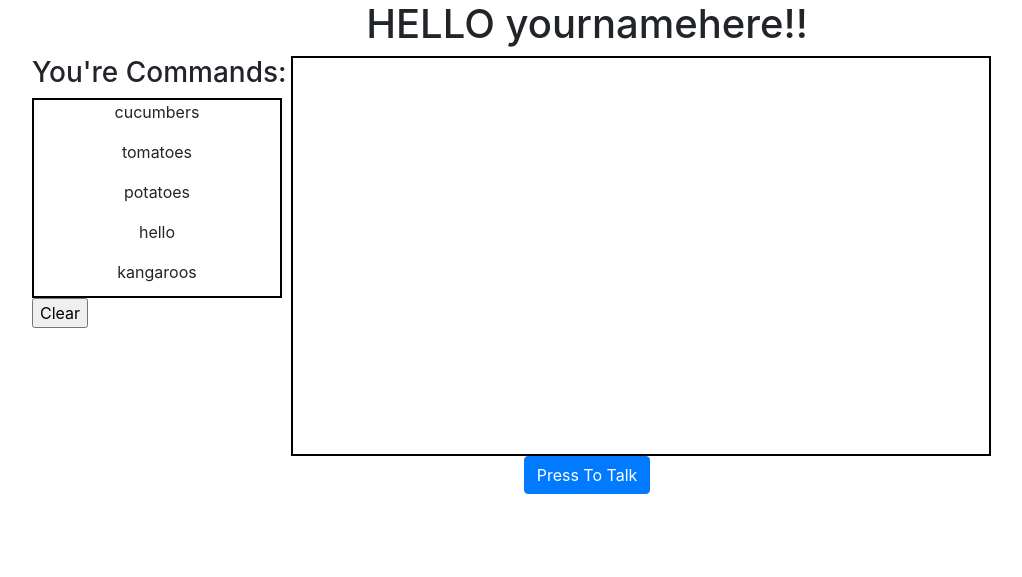
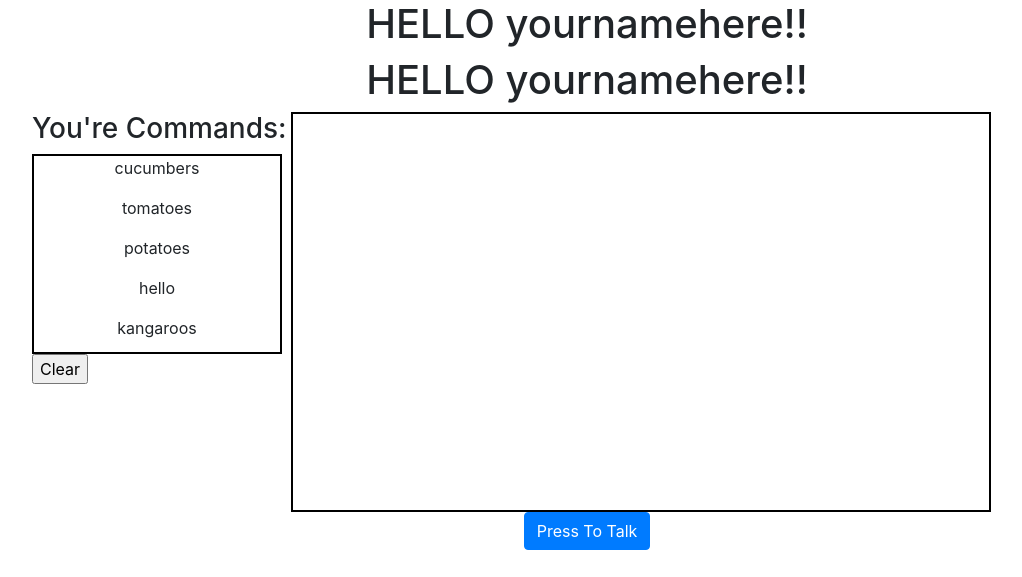
Before and after one commit to haythamodeh/VoiceAssistant, a Django app: template apps/voice_app/templates/voice_app/index.html in a window 1280 px wide. Shown: the top 577 px of the page, without its empty margins (53-1075 px from the left). Run offline with Django 3.2, Linux system fonts and the light colour scheme; the template is opened without the code that fills it: values that come from a table or form of the project are taken from there, others are empty; data comes from the database, SQL or seed files in the repository; parts of the project's set-up code (start-up, migrations or seed data) failed here and were passed over; some libraries are stand-ins or nearby versions.

Commit message:
testing new branch

```diff
--- a/apps/voice_app/templates/voice_app/index.html
+++ b/apps/voice_app/templates/voice_app/index.html
@@ -28,6 +28,7 @@
 <body>
     <div class="container">
         <h1 class="text-center">HELLO yournamehere!!</h1>
+        <h1 class="text-center">HELLO yournamehere!!</h1>
 
         <div class="activityLogWrapper">
             <h3>You're Commands:</h3>
```
